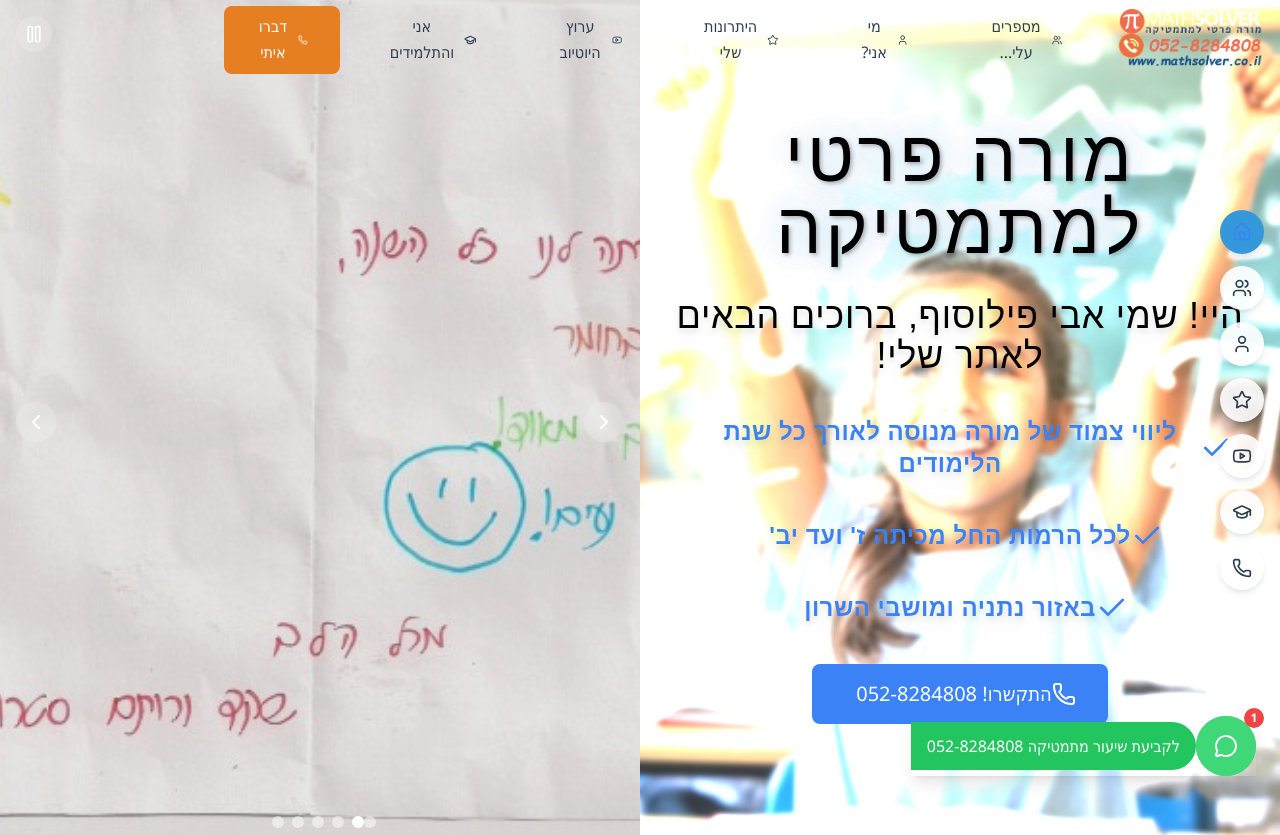
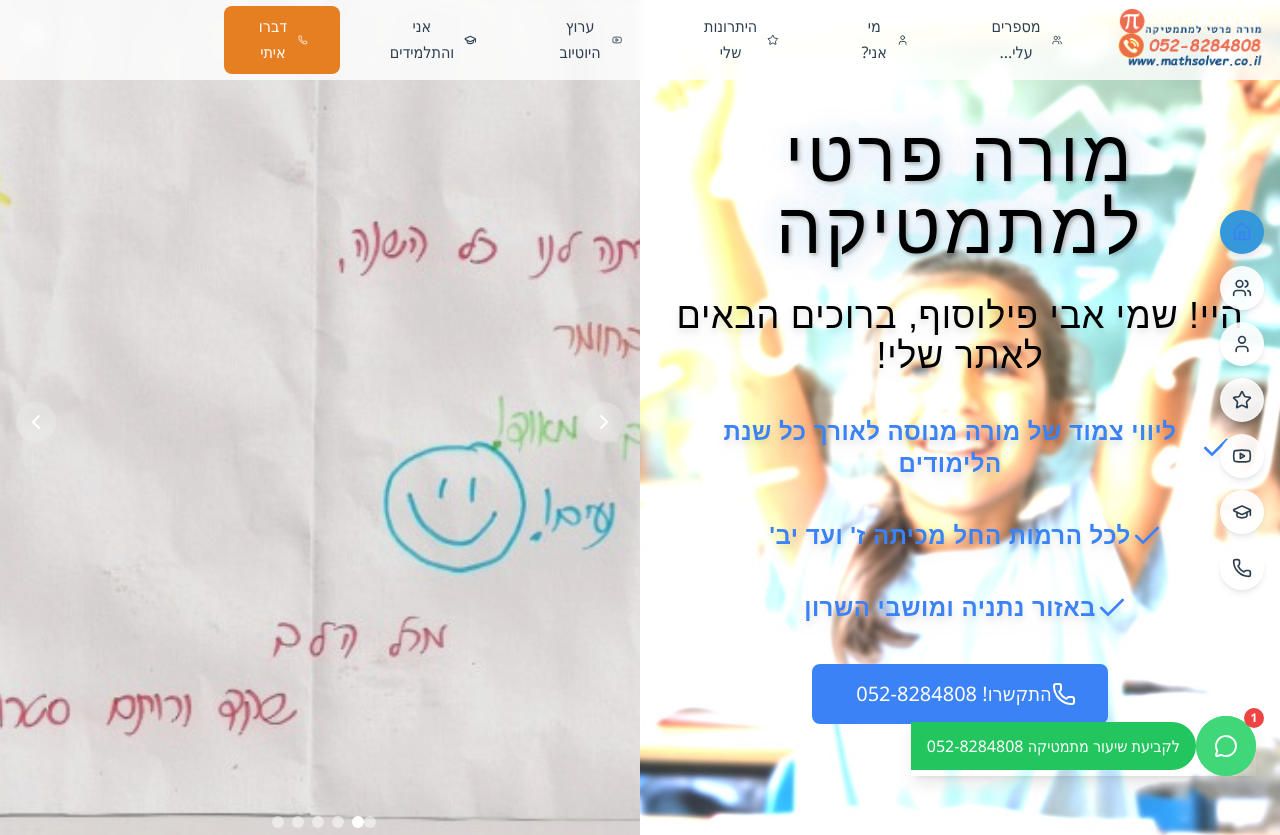
Before and after one commit to aviph/mathsolver.co.il, a Next.js app: page / in a window 1280 px wide. Shown: the top 835 px of the page. Built offline with nearby package versions, Linux system fonts and the light colour scheme; a web font is replaced by a local one.

Commit message:
עדכון עיצוב רכיב Header: שינוי צבע הרקע בעת גלילה מ'שקוף' ל'לבן עם שקיפות', הוספת אפקט טשטוש קל לשיפור המראה.

```diff
--- a/src/components/Header.tsx
+++ b/src/components/Header.tsx
@@ -76,7 +76,7 @@ export default function Header() {
         className={`fixed top-0 left-0 right-0 z-50 transition-all duration-300 ${
           isScrolled
             ? 'bg-primary-800/95 backdrop-blur-custom shadow-math-lg'
-            : 'bg-transparent'
+            : 'bg-white/80 backdrop-blur-sm'
         }`}
         initial={{ y: -100 }}
         animate={{ y: 0 }}
```
